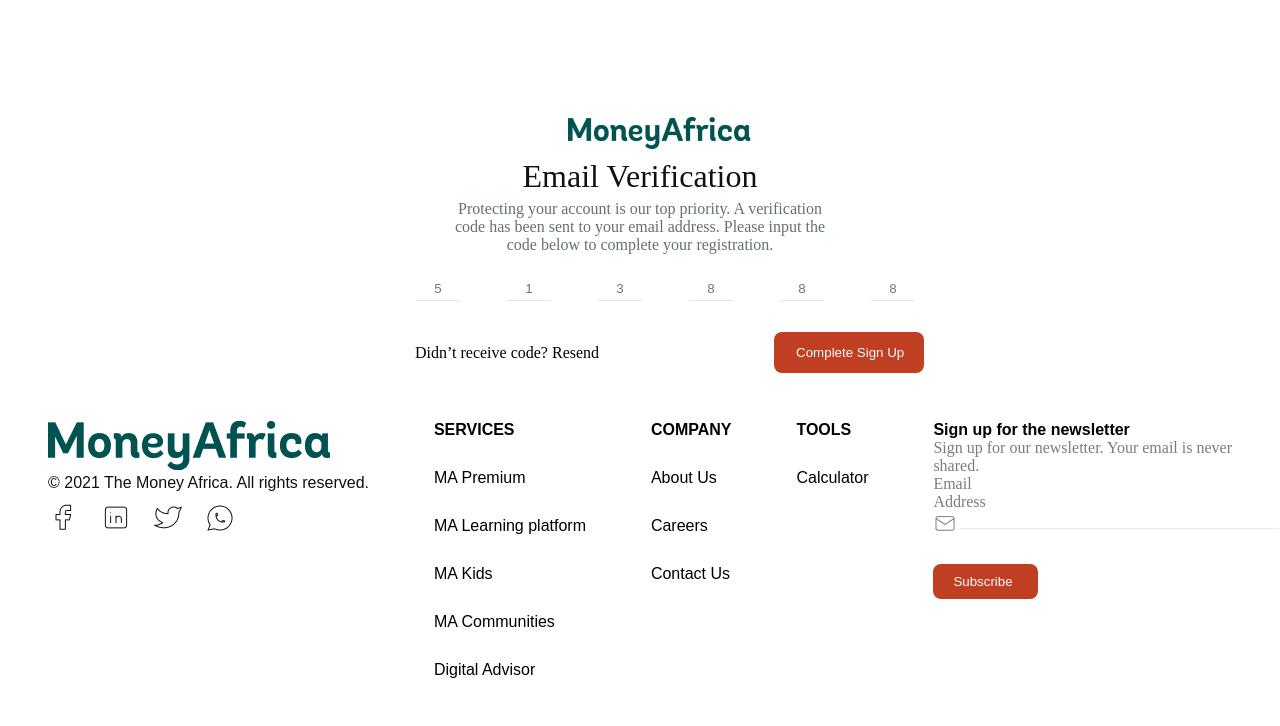
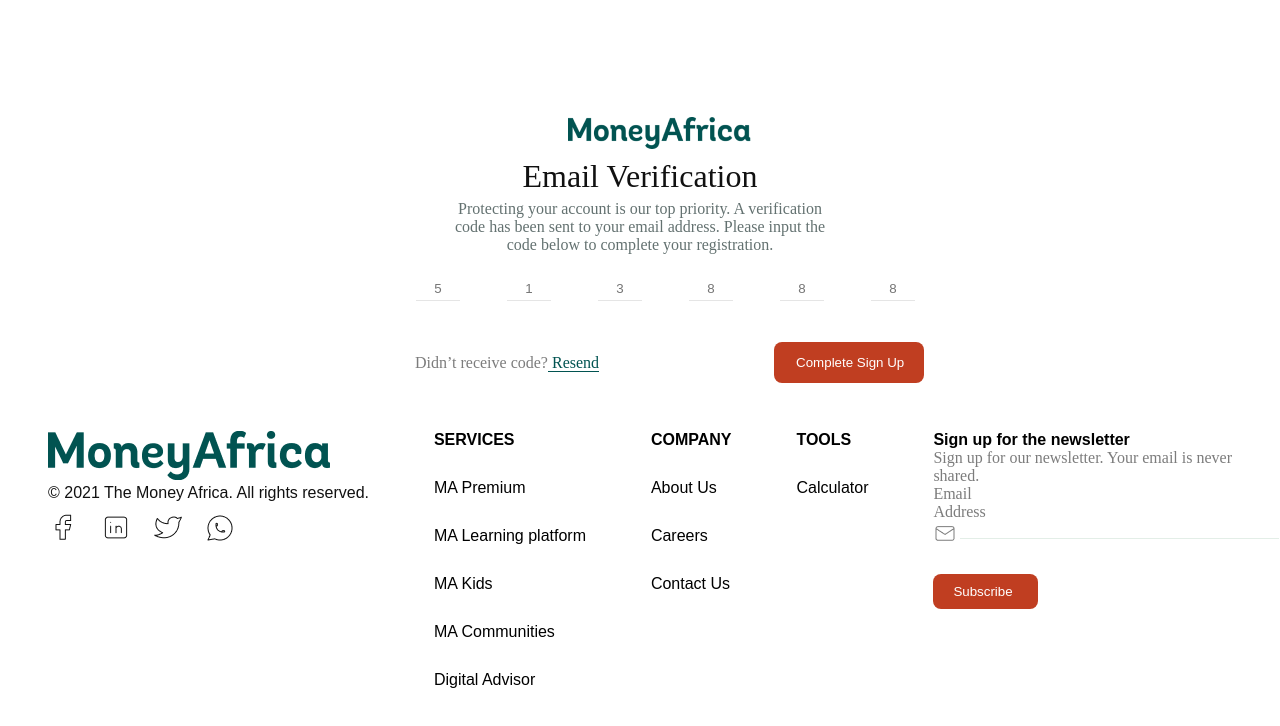
Before and after one commit to victory-nwawunze/clone-financial-website, a React (Create React App) app: page /moneyAfrica/MoneyAfricaVerificationPage in a window 1280 px wide. Shown: the top 726 px of the page. Built offline with nearby package versions, Linux system fonts and the light colour scheme.

Commit message:
Finished MoneyAfricaVerificationPage

```diff
--- a/src/components/MoneyAfricaVerificationPage/MoneyAfricaVerificationPage.js
+++ b/src/components/MoneyAfricaVerificationPage/MoneyAfricaVerificationPage.js
@@ -42,7 +42,8 @@
           <div className="df align-items-centr">
             <div>
               <p className="MarginForSendCode">
-                Didn’t receive code?<span> Resend</span>
+                Didn’t receive code?
+                <span className="ResendTextStyles"> Resend</span>
               </p>
             </div>
             <div>
--- a/src/index.css
+++ b/src/index.css
@@ -2443,11 +2443,15 @@
 }
 
 .MoneyAfricaVerificationButtonStyles {
-  margin-top: 31px;
+  margin-top: 41px;
 }
 
 .MarginForSendCode {
   margin-left: 95px;
+  font-weight: 400;
+  font-size: 16px;
+  color: #7C7C7C;
+  cursor: pointer;
 }
 
 .CompleteSignUpBTN {
@@ -2462,3 +2466,7 @@
   border-radius: 8px;
   cursor: pointer;
 }
+.ResendTextStyles{
+  color: #015351;
+  border-bottom: 1px solid #015351;
+}
```
